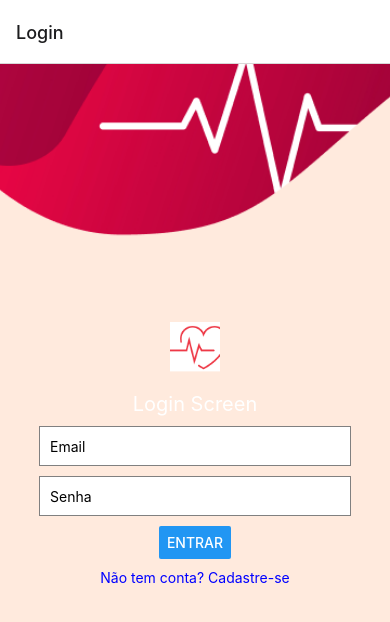
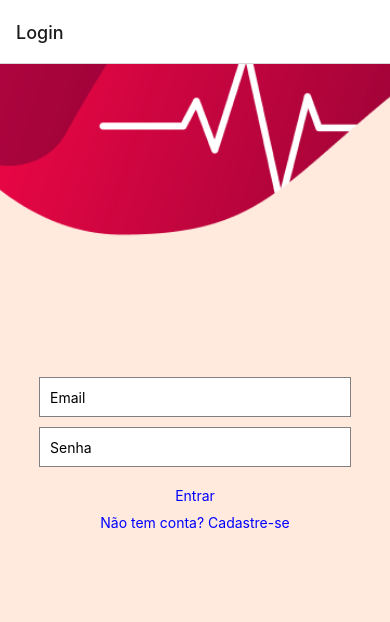
Before and after one commit to tiemyz/MedCare-App, a React Native app: screen /Login in a window 390 px wide. Shown: the top 622 px of the page. Built offline with nearby package versions, Linux system fonts and the light colour scheme.

Commit message:
conexão com a api | cadastro, login e autenticação

```diff
--- a/App.js
+++ b/App.js
@@ -1,4 +1,4 @@
-import React from 'react';
+import React, { useEffect, useState } from 'react';
 import { NavigationContainer } from '@react-navigation/native';
 import { createStackNavigator } from '@react-navigation/stack';
 import LoginScreen from './screens/LoginScreen';
@@ -9,16 +9,34 @@ import HomeScreen from './screens/HomeScreen';
 
 const Stack = createStackNavigator();
 
-const App = () => (
+const App = () => {
+  const [userType, setUserType] = useState();
+
+  useEffect(() => {
+    console.log('userType:', userType);
+  }, [userType]);
+
+  return (
     <NavigationContainer>
       <Stack.Navigator initialRouteName="Login">
         <Stack.Screen name="Login" component={LoginScreen} />
         <Stack.Screen name="Cadastro" component={CadastroScreen} />
-      <Stack.Screen name="MedicoDashboard" component={MedicoDashboard} />
-      <Stack.Screen name="PacienteDashboard" component={PacienteDashboard} />
-      <Stack.Screen name="Home" component={HomeScreen} />
+        <Stack.Screen
+          name="MedicoDashboard"
+          component={MedicoDashboard}
+        />
+        <Stack.Screen
+          name="PacienteDashboard"
+          component={PacienteDashboard}
+        />
+        <Stack.Screen
+          name="Home"
+          component={HomeScreen}
+          initialParams={{ setUserType: setUserType }}
+        />
       </Stack.Navigator>
     </NavigationContainer>
   );
+};
 
 export default App;
--- /dev/null
+++ b/authAPI.js
@@ -0,0 +1,45 @@
+import axios from 'axios';
+
+const authAPI = () => {
+  const api = axios.create({
+    baseURL: "http://localhost:8080"
+  });
+
+  const cadastrarUsuarioAPI = async (nome, email, senha) => {
+    try {
+      const tipoUsuario = email.includes('@medico.com') ? 'medico' : 'paciente';
+      const response = await api.post('/api/registrar', {
+        nome,
+        email,
+        senha,
+        tipoUsuario,
+      });
+
+      return response.data;
+    } catch (error) {
+      console.error('Erro ao cadastrar usuário:', error);
+      throw error;
+    }
+  };
+
+  const realizarLoginAPI = async (email, senha) => {
+    try {
+      const response = await api.post('/api/login', {
+        email,
+        senha,
+      });
+
+      return response.data;
+    } catch (error) {
+      console.error('Erro ao realizar o login:', error.response ? error.response.data : error.message);
+      throw error;
+    }
+  };
+
+  return {
+    cadastrarUsuarioAPI,
+    realizarLoginAPI,
+  };
+};
+
+export default authAPI;
--- a/screens/CadastroScreen.js
+++ b/screens/CadastroScreen.js
@@ -1,28 +1,24 @@
 import React, { useState } from 'react';
 import { View, Text, TextInput, TouchableOpacity, ImageBackground, StyleSheet } from 'react-native';
+import authAPI from '../authAPI';
+
+const api = authAPI();
 
 const CadastroScreen = ({ route, navigation }) => {
   const { userType } = route.params || {};
   const [nome, setNome] = useState('');
   const [email, setEmail] = useState('');
-  const [dataNascimento, setDataNascimento] = useState('');
-  const [crmOuCpf, setCrmOuCpf] = useState('');
   const [senha, setSenha] = useState('');
 
   const handleCadastro = async () => {
-    // Implementar lógica de cadastro aqui
-    // Exemplo: validar campos, chamar API, etc.
+    try {
+      const response = await api.cadastrarUsuarioAPI(nome, email, senha);
 
-    // Supondo que você tenha uma função de cadastro assíncrona
-    try {
-      // Chamar a função de cadastro aqui
-      // await api.cadastrarUsuario({ nome, email, dataNascimento, crmOuCpf, senha });
+      console.log('Resposta do cadastro:', response);
 
-      // Redirecionar para a tela de login após o cadastro
       navigation.navigate('Login');
     } catch (error) {
-      console.error('Erro ao cadastrar:', error);
-      // Tratar erros de cadastro, exibir mensagem, etc.
+      console.error('Erro ao cadastrar usuário:', error.message);
     }
   };
 
@@ -32,8 +28,6 @@ const CadastroScreen = ({ route, navigation }) => {
         <Text style={styles.title}>Cadastro Screen ({userType})</Text>
         <TextInput style={styles.input} placeholder="Nome completo" value={nome} onChangeText={setNome} />
         <TextInput style={styles.input} placeholder="Email" value={email} onChangeText={setEmail} />
-        <TextInput style={styles.input} placeholder="Data de Nascimento (ex: DD/MM/)" value={dataNascimento} onChangeText={setDataNascimento} />
-        <TextInput style={styles.input} placeholder={userType === 'medico' ? 'CRM' : 'CPF'} value={crmOuCpf} onChangeText={setCrmOuCpf} />
         <TextInput style={styles.input} placeholder="Senha" secureTextEntry value={senha} onChangeText={setSenha} />
         <TouchableOpacity style={styles.buttonContainer} onPress={handleCadastro}>
           <View style={styles.button}>
--- a/screens/HomeScreen.js
+++ b/screens/HomeScreen.js
@@ -1,19 +1,33 @@
 import React from 'react';
 import { View, TouchableOpacity, Text, ImageBackground, StyleSheet } from 'react-native';
 
-const HomeScreen = ({ navigation }) => {
+const HomeScreen = ({ route, navigation }) => {
+
+  console.log(route.params);
+
+  const { setUserType } = route.params || {};
+
+  const handleSelecionarTipoUsuario = (tipoUsuario) => {
+    if (setUserType) {
+      setUserType(tipoUsuario);
+      navigation.navigate('Cadastro', { userType: tipoUsuario });
+    } else {
+      console.error('Função setUserType não definida nos parâmetros do route.');
+    }
+  };
+
   return (
     <ImageBackground source={require('../assets/banner.png')} style={styles.background}>
       <View style={styles.container}>
         <TouchableOpacity
           style={[styles.button, { backgroundColor: 'red' }]}
-          onPress={() => navigation.navigate('Cadastro', { userType: 'medico' })}
+          onPress={() => handleSelecionarTipoUsuario('medico')}
         >
           <Text style={styles.buttonText}>Sou Médico</Text>
         </TouchableOpacity>
         <TouchableOpacity
           style={[styles.button, { backgroundColor: 'white' }]}
-          onPress={() => navigation.navigate('Cadastro', { userType: 'paciente' })}
+          onPress={() => handleSelecionarTipoUsuario('paciente')}
         >
           <Text style={[styles.buttonText, { color: 'black' }]}>Sou Paciente</Text>
         </TouchableOpacity>
--- a/screens/LoginScreen.js
+++ b/screens/LoginScreen.js
@@ -1,49 +1,66 @@
 import React, { useState } from 'react';
-import { View, Text, TextInput, Button, TouchableOpacity, ImageBackground, Image, StyleSheet } from 'react-native';
+import { View, Text, TextInput, TouchableOpacity, ImageBackground, StyleSheet } from 'react-native';
+import authAPI from '../authAPI';
+
+const api = authAPI();
 
 const LoginScreen = ({ navigation }) => {
   const [email, setEmail] = useState('');
   const [senha, setSenha] = useState('');
+  const [loading, setLoading] = useState(false);
 
   const handleLogin = async () => {
-    // Implementar lógica de login aqui
-    // Exemplo: validar campos, chamar API, etc.
+    try {
+      setLoading(true);
 
-    // Supondo que você tenha uma função de login assíncrona
-    try {
-      // Chamar a função de login aqui
-      // await api.realizarLogin({ email, senha });
+      const loginResponse = await api.realizarLoginAPI(email, senha);
+      console.log('Resposta do login:', loginResponse);
 
-      // Redirecionar para a tela apropriada após o login
-      // Você deve ter alguma lógica aqui para determinar se o usuário é médico ou paciente
-      // Exemplo: se o email contiver "@medico.com", então é um médico
-      if (email.includes('@medico.com')) {
-        navigation.navigate('MedicoDashboard');
+      if (loginResponse.token) {
+        console.log('Login bem-sucedido. Redirecionando...');
+
+        const tipoUsuario = email.includes('@medico.com') ? 'medico' : 'paciente';
+
+        if (tipoUsuario === 'medico') {
+          console.log('Usuário é um médico. Redirecionando para MedicoDashboard.');
+          navigation.navigate('MedicoDashboard');
+        } else {
+          console.log('Usuário é um paciente. Redirecionando para PacienteDashboard.');
+          navigation.navigate('PacienteDashboard');
+        }
       } else {
-        navigation.navigate('PacienteDashboard');
+        console.error('Erro ao fazer login:', loginResponse.message);
       }
     } catch (error) {
-      console.error('Erro ao fazer login:', error);
-      // Tratar erros de login, exibir mensagem, etc.
+      console.error('Erro ao fazer login:', error.message);
+    } finally {
+      setLoading(false);
     }
-  };
-
-  const handleCadastro = () => {
-    navigation.navigate('Home');
   };
 
   return (
     <View style={styles.container}>
       <ImageBackground source={require('../assets/banner.png')} style={styles.banner}>
-        {/* Logo */}
-        <Image source={require('../assets/logo.png')} style={styles.logo} />
+        <TextInput
+          style={styles.input}
+          placeholder="Email"
+          value={email}
+          onChangeText={setEmail}
+        />
+        <TextInput
+          style={styles.input}
+          placeholder="Senha"
+          secureTextEntry
+          value={senha}
+          onChangeText={setSenha}
+        />
+        <TouchableOpacity onPress={handleLogin} disabled={loading}>
+          <View>
+            <Text style={styles.buttonText}>{loading ? 'Entrando...' : 'Entrar'}</Text>
+          </View>
+        </TouchableOpacity>
 
-        {/* Conteúdo do banner */}
-        <Text style={styles.title}>Login Screen</Text>
-        <TextInput style={styles.input} placeholder="Email" value={email} onChangeText={setEmail} />
-        <TextInput style={styles.input} placeholder="Senha" secureTextEntry value={senha} onChangeText={setSenha} />
-        <Button title="Entrar" onPress={handleLogin} />
-        <TouchableOpacity onPress={handleCadastro}>
+        <TouchableOpacity onPress={() => navigation.navigate('Home')}>
           <Text style={styles.cadastroLink}>Não tem conta? Cadastre-se</Text>
         </TouchableOpacity>
       </ImageBackground>
@@ -59,20 +76,10 @@ const styles = StyleSheet.create({
   },
   banner: {
     width: '100%',
-    height: '100%', // Alterado para cobrir toda a tela
+    height: '100%',
     resizeMode: 'cover',
-    justifyContent: 'center', // Alinha os elementos no centro
+    justifyContent: 'center',
     alignItems: 'center',
-  },
-  logo: {
-    width: 50,
-    height: 50,
-    marginBottom: 20,
-  },
-  title: {
-    fontSize: 20,
-    marginBottom: 10,
-    color: 'white', // Adicionado para melhorar a legibilidade no banner
   },
   input: {
     height: 40,
@@ -81,7 +88,11 @@ const styles = StyleSheet.create({
     borderWidth: 1,
     marginBottom: 10,
     paddingLeft: 10,
-    backgroundColor: 'white', // Adicionado para melhorar a legibilidade no banner
+    backgroundColor: 'white',
+  },
+  buttonText: {
+    color: 'blue',
+    marginTop: 10,
   },
   cadastroLink: {
     color: 'blue',
```
Also changed, not shown: index.js (deleted, +0 -17 lines), package.json (+11 -6 lines), 1 other file (tests, documents, lock files or other folders). Lines whose indentation alone changed are shown as unchanged.
